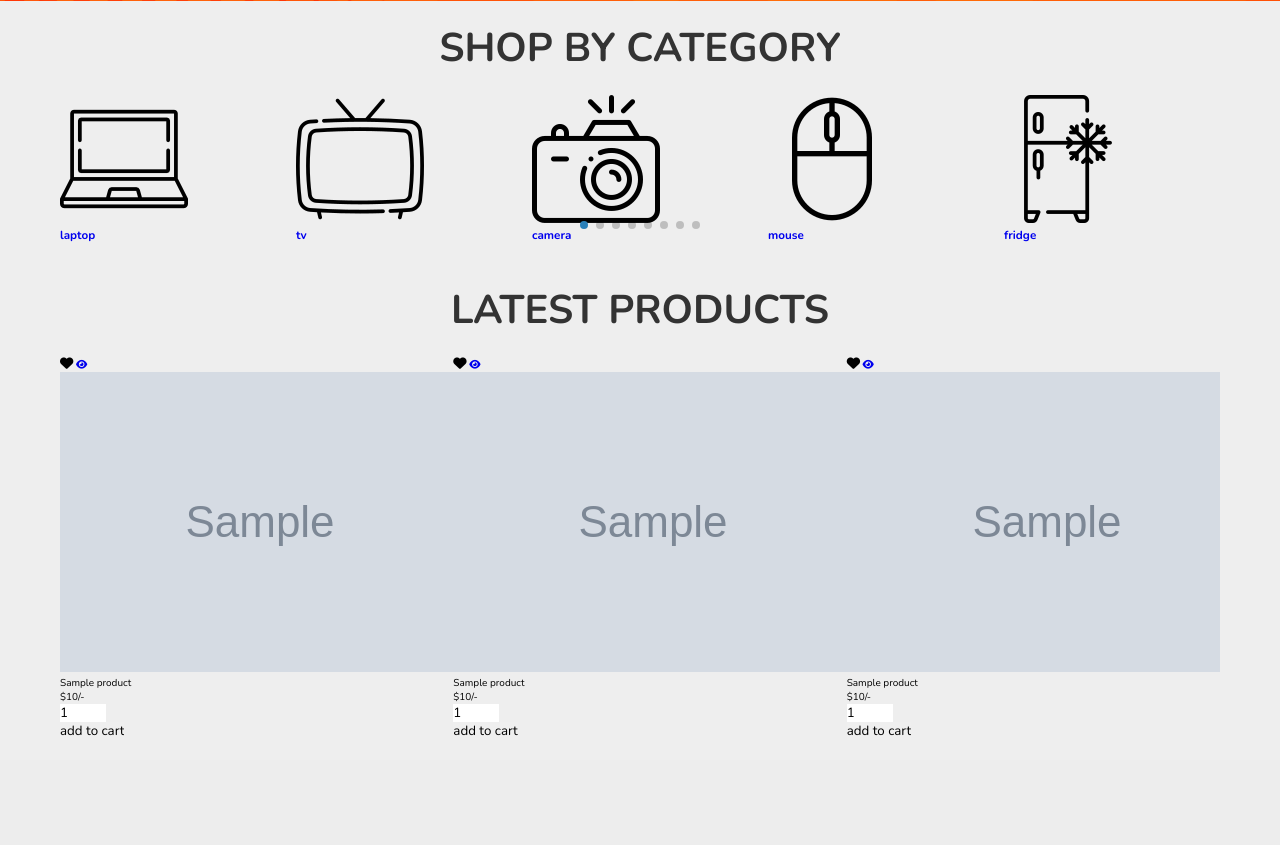
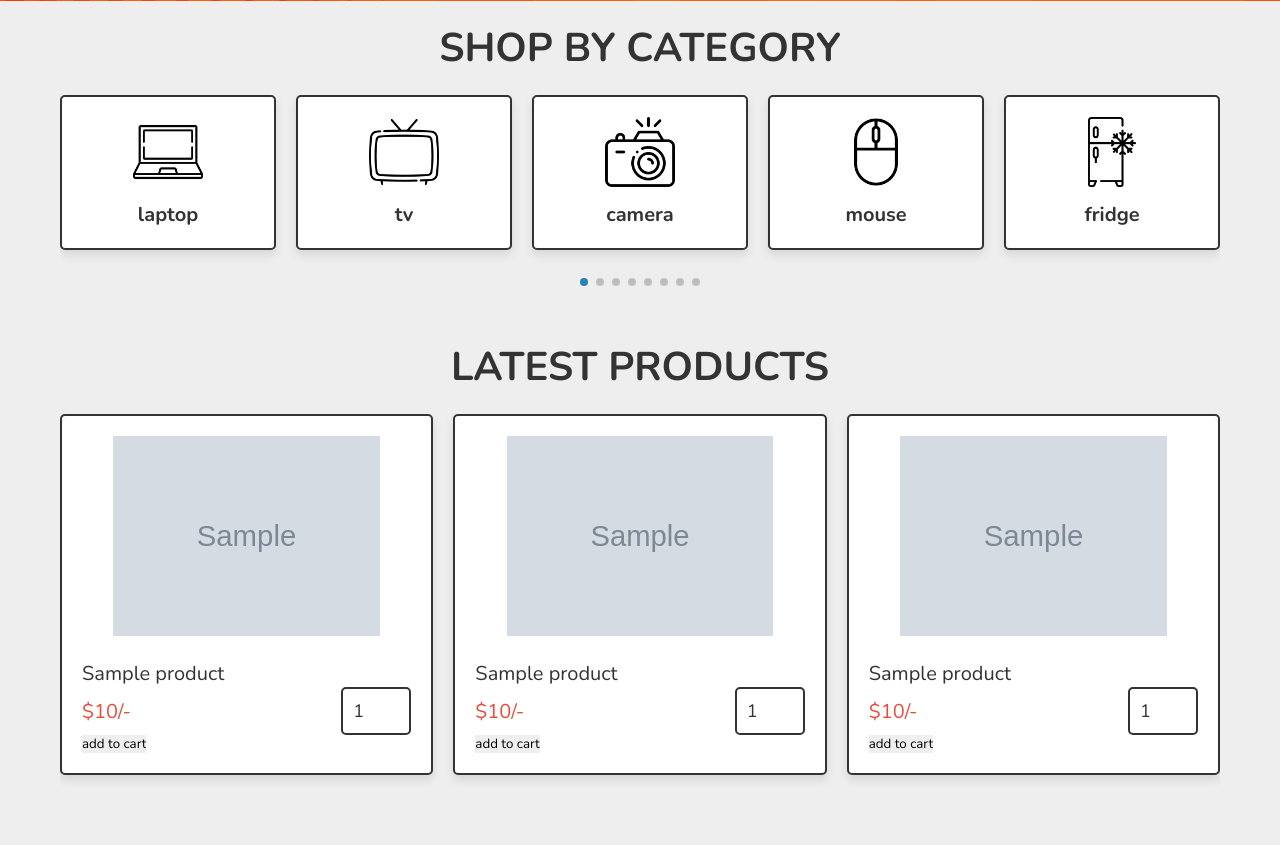
Before and after one commit to SEPIIDN/Project, a PHP site: page /home.php in a window 1280 px wide. Shown: the part 597-1442 px from the top of the page. Before the commit the page ends 1333 px from the top, so only its background shows below. Run offline with PHP 8.4, Linux system fonts and the light colour scheme; tables that the repository leaves empty or names only in its code hold one stand-in row (values such as "Sample post"); grey boxes marked "Sample" are stand-in pictures; some libraries are stand-ins or nearby versions.

Commit message:
added some stylings to home section

```diff
--- a/css/style.css
+++ b/css/style.css
@@ -191,3 +191,123 @@ section{
  .swiper-pagination-bullet-active{
     background-color: var(--main-color);
  }
+ .category .slide{
+    margin-bottom: 5rem;
+    box-shadow: var(--box-shadow);
+    border:var(--border);
+    text-align: center;
+    padding:2rem;
+    background: var(--white);
+    border-radius: .5rem;
+ }
+
+ .category .slide:hover{
+    background-color: var(--black);
+ }
+
+ .category .slide:hover img{
+    filter:invert();
+ }
+
+ .category .slide:hover h3{
+    color:var(--white);
+ }
+
+ .category .slide img{
+    height: 7rem;
+    width: 100%;
+    object-fit: contain;
+    margin-bottom: 1rem;
+    user-select: none;
+ }
+
+ .category .slide h3{
+    font-size: 2rem;
+    color:var(--black);
+    user-select: none;
+ }
+
+ .home-products .slide{
+    position: relative;
+    padding:2rem;
+    border-radius: .5rem;
+    border:var(--border);
+    background-color: var(--white);
+    box-shadow: var(--box-shadow);
+    margin-bottom: 5rem;
+    overflow: hidden;
+    user-select: none;
+ }
+
+ .home-products .slide img{
+    width: 100%;
+    height: 20rem;
+    object-fit: contain;
+    margin-bottom: 2rem;
+ }
+
+ .home-products .slide .name{
+    font-size: 2rem;
+    color:var(--black);
+ }
+
+ .home-products .slide .flex{
+    display: flex;
+    align-items: center;
+    justify-content: space-between;
+    gap:1rem;
+ }
+
+ .home-products .slide .flex .qty{
+    width: 7rem;
+    padding:1rem;
+    border:var(--border);
+    font-size: 1.8rem;
+    color:var(--black);
+    border-radius: .5rem;
+ }
+
+ .home-products .slide .flex .price{
+    margin:1rem 0;
+    font-size: 2rem;
+    color:var(--red);
+ }
+
+ .home-products .slide .fa-heart,
+ .home-products .slide .fa-eye{
+    position: absolute;
+    top:1rem;
+    height: 4.5rem;
+    width: 4.5rem;
+    line-height: 4.2rem;
+    font-size: 2rem;
+    background-color: var(--white);
+    border:var(--border);
+    border-radius: .5rem;
+    text-align: center;
+    color:var(--black);
+    cursor: pointer;
+    transition: .2s linear;
+ }
+
+ .home-products .slide .fa-heart{
+    right: -6rem;
+ }
+
+ .home-products .slide .fa-eye{
+    left: -6rem;
+ }
+
+ .home-products .slide .fa-heart:hover,
+ .home-products .slide .fa-eye:hover{
+    background-color: var(--black);
+    color:var(--white);
+ }
+
+ .home-products .slide:hover .fa-heart{
+    right: 1rem;
+ }
+
+ .home-products .slide:hover .fa-eye{
+    left: 1rem;
+ }
```
